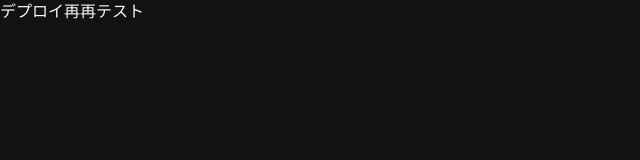
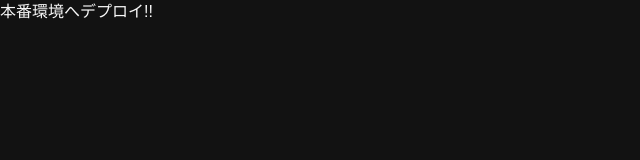
Before and after one commit to 4tk666/next-todo, a Next.js app: page / in a window 1280 px wide. Shown: the top 160 px of the page, without its empty margins (0-640 px from the left). Built offline with nearby package versions, Linux system fonts and the light colour scheme.

Commit message:
本番環境へデプロイテスト

```diff
--- a/src/app/page.tsx
+++ b/src/app/page.tsx
@@ -1,7 +1,7 @@
 export default function Home() {
   return (
     <div>
-      <main>デプロイ再再テスト</main>
+      <main>本番環境へデプロイ!!</main>
     </div>
   )
 }
```
